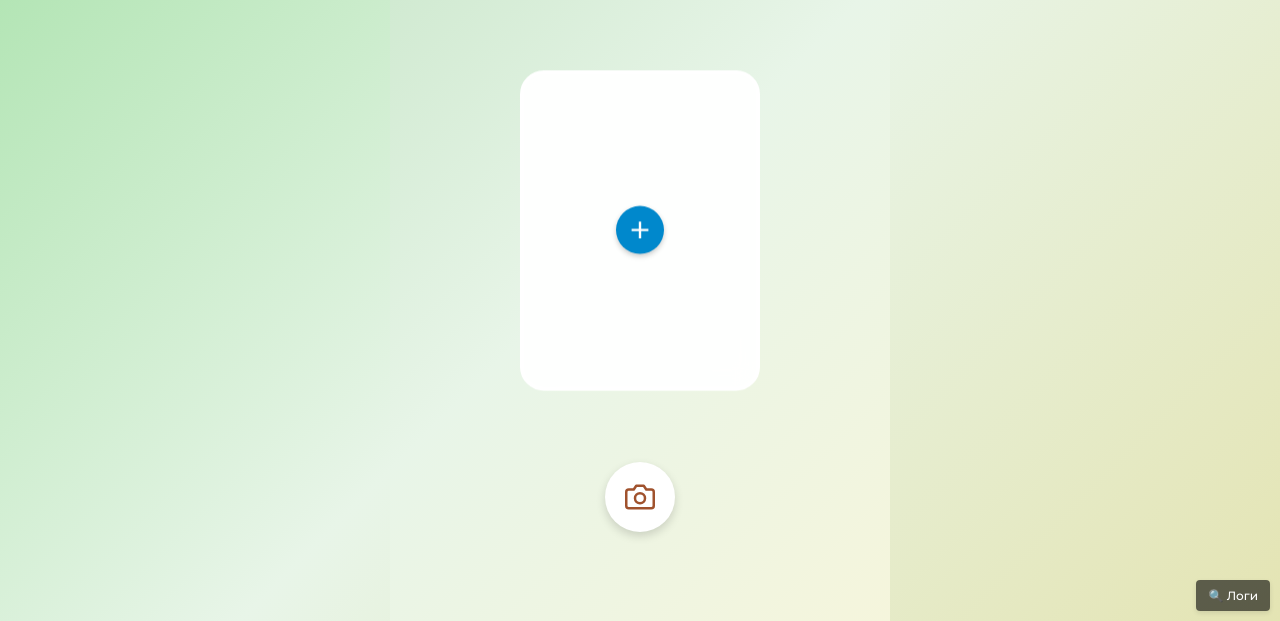
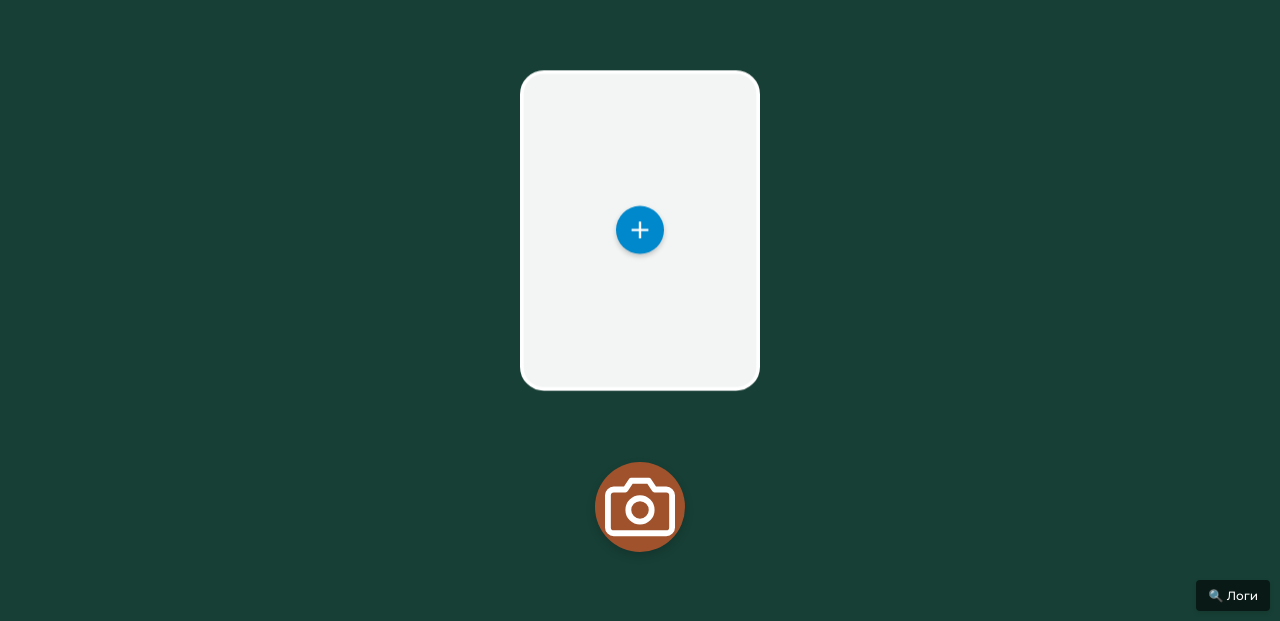
Before and after one commit to HerpBac99/TgStyle, a website built with Vite: page client/index.html in a window 1280 px wide. Shown: the part 179-800 px from the top of the page. Built offline with nearby package versions, Linux system fonts and the light colour scheme.

Commit message:
12.09.2025

```diff
--- a/client/css/mainMenu.css
+++ b/client/css/mainMenu.css
@@ -4,8 +4,8 @@
  */
 :root {
     /* Градиентный фон - от светло-мятного до бежевого */
-    --gradient-bg: linear-gradient(135deg, #a9e2ab 0%, #E8F5E8 50%, #e4e4b3 100%);
-
+    /*--gradient-bg: linear-gradient(135deg, #a9e2ab 0%, #E8F5E8 50%, #e4e4b3 100%); */
+    --gradient-bg: #173F35;
     /* Основной цвет текста - темно-коричневый */
     --tg-theme-text-color: #5D4037;
 
@@ -104,9 +104,6 @@ body {
 
     /* Высота на весь экран */
     height: 100vh;
-
-    /* Дополнительно устанавливаем градиентный фон контейнера */
-    background: var(--gradient-bg);
 }
 
 /*
@@ -278,18 +275,18 @@ button:active {
  * Круглая кнопка с иконкой камеры
  */
 .camera-btn {
-    /* Размеры 70x70px для удобного нажатия */
-    width: 70px;
-    height: 70px;
+    /* Размеры 90x90px для удобного нажатия */
+    width: 90px;
+    height: 90px;
 
     /* Скругление в круг */
     border-radius: 50%;
 
     /* Белый фон */
-    background-color: #fff;
+    background-color: var(--tg-theme-button-color);
 
     /* Цвет иконки синий (как у кнопок) */
-    color: var(--tg-theme-button-color);
+    color: var(--tg-theme-button-text-color);
 
     /* Центрирование иконки */
     display: flex;
@@ -320,9 +317,9 @@ button:active {
  * Сама иконка фотоаппарата
  */
 .camera-btn svg {
-    /* Размеры иконки 30x30px */
-    width: 30px;
-    height: 30px;
+    /* Размеры иконки 70x70px */
+    width: 70px;
+    height:70px;
 }
 
 
--- a/client/index.html
+++ b/client/index.html
@@ -37,7 +37,7 @@
 
         <!-- Camera button at the bottom -->
         <div class="camera-button-container">
-            <button id="camera-btn" class="camera-btn" aria-label="Сделать фото">
+            <button id="camera-btn" class="camera-btn" data-no-tg-styles="true" aria-label="Сделать фото">
                 <svg xmlns="http://www.w3.org/2000/svg" width="24" height="24" viewBox="0 0 24 24" fill="none" stroke="currentColor" stroke-width="2" stroke-linecap="round" stroke-linejoin="round">
                     <path d="M23 19a2 2 0 0 1-2 2H3a2 2 0 0 1-2-2V8a2 2 0 0 1 2-2h4l2-3h6l2 3h4a2 2 0 0 1 2 2z"></path>
                     <circle cx="12" cy="13" r="4"></circle>
--- a/client/src/main.ts
+++ b/client/src/main.ts
@@ -50,12 +50,12 @@ class TgStyleApp {
       // Завершаем инициализацию
       this.completeInitialization();
 
-      logger.info('✅ TgStyle application initialized successfully', {
+      logger.info('TgStyle application initialized successfully', {
         initTime: Date.now() - this.initStartTime + 'ms',
       });
 
     } catch (error) {
-      logger.error('❌ Failed to initialize TgStyle application', error);
+      logger.error('Failed to initialize TgStyle application', error);
       this.handleInitializationError(error);
     }
   }
@@ -174,12 +174,6 @@ class TgStyleApp {
         'width=device-width, initial-scale=1.0, maximum-scale=1.0, user-scalable=no'
       );
     }
-
-    // Устанавливаем цвет статус-бара
-    const themeColor = document.createElement('meta');
-    themeColor.name = 'theme-color';
-    themeColor.content = '#81D8D0'; // Tiffany цвет
-    document.head.appendChild(themeColor);
   }
 
   /**
--- a/client/src/modules/auth.ts
+++ b/client/src/modules/auth.ts
@@ -65,40 +65,12 @@ class AuthManager {
         this.tg.requestFullscreen();
       }
 
-      // Применяем цвет фона
-      this.applyTheme();
-
       // Уведомляем Telegram что приложение готово
       this.tg.ready();
 
       logger.info('Telegram WebApp configured successfully');
     } catch (error) {
       logger.error('Error configuring Telegram WebApp', error);
-    }
-  }
-
-  /**
-   * Применение темы приложения
-   */
-  private applyTheme(): void {
-    if (!this.tg) return;
-
-    try {
-      // Устанавливаем цвет фона в Telegram
-      const tiffanyColor = '#81D8D0';
-      this.tg.setBackgroundColor(tiffanyColor);
-
-      // Также применяем принудительно через CSS
-      document.body.style.backgroundColor = tiffanyColor;
-
-      const appContainer = document.querySelector('.app-container') as HTMLElement;
-      if (appContainer) {
-        appContainer.style.backgroundColor = tiffanyColor;
-      }
-
-      logger.debug('Theme applied successfully', { color: tiffanyColor });
-    } catch (error) {
-      logger.error('Error applying theme', error);
     }
   }
 
@@ -155,9 +127,6 @@ class AuthManager {
       // Извлекаем данные пользователя
       this.user = this.extractUserData();
       this.displayUserProfile();
-
-      // Применяем тему приложения
-      this.applyTheme();
 
       // Получаем initData для валидации на сервере
       const initData = this.tg?.initData;
--- a/client/src/modules/ui.ts
+++ b/client/src/modules/ui.ts
@@ -137,7 +137,6 @@ class UIManager {
     // Обработчики ячеек истории добавляются динамически в updateHistoryDisplay
 
     // Глобальные обработчики через стандартные addEventListener
-    document.addEventListener('visibilitychange', this.handleVisibilityChange.bind(this));
     window.addEventListener('analysisStateChange', this.handleAnalysisStateChange.bind(this) as EventListener);
 
     // Event listeners setup completed
@@ -195,14 +194,7 @@ class UIManager {
     }
   }
 
-  /**
-   * Обработчик изменения видимости страницы
-   */
-  private handleVisibilityChange(): void {
-    if (!document.hidden) {
-      this.ensureBackgroundColor();
-    }
-  }
+
 
   /**
    * Обработчик изменения состояния анализа
@@ -215,22 +207,6 @@ class UIManager {
     // Например, показать прогресс-бар или спиннер
   }
 
-  /**
-   * Принудительная установка градиентного фона
-   */
-  private ensureBackgroundColor(): void {
-    const gradientBg = 'linear-gradient(135deg, #C8E6C9 0%, #E8F5E8 50%, #F5F5DC 100%)';
-
-    // Устанавливаем для body
-    document.body.style.background = gradientBg;
-
-    // Устанавливаем для контейнера приложения
-    if (this.elements.appContainer) {
-      this.elements.appContainer.style.background = gradientBg;
-    }
-
-    logger.debug('Gradient background enforced');
-  }
 
   /**
    * Отображение экрана анализа фото
@@ -826,9 +802,6 @@ class UIManager {
   init(): void {
     logger.info('Initializing UI Manager');
 
-    // Применяем цвет фона
-    this.ensureBackgroundColor();
-
     // Настраиваем навигацию карусели
     this.setupCarouselNavigation();
 
```
Also changed, not shown: client/src/types/index.ts (+1 -7 lines), dist/index.html.
